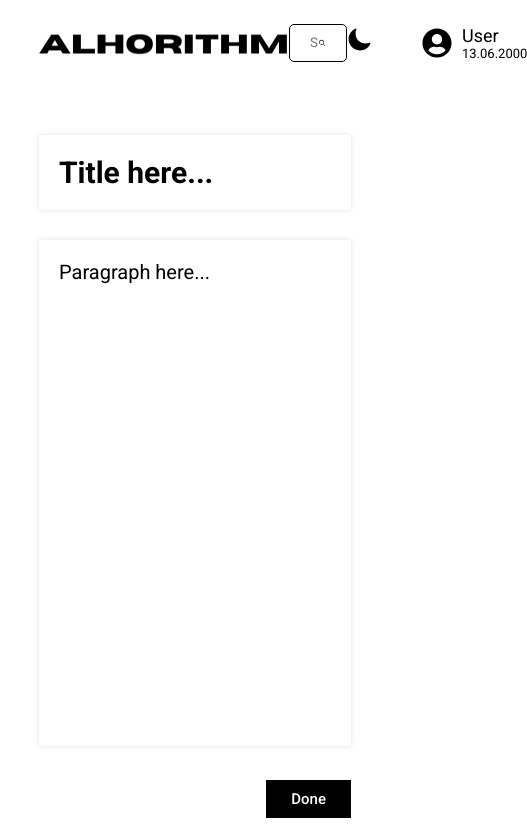
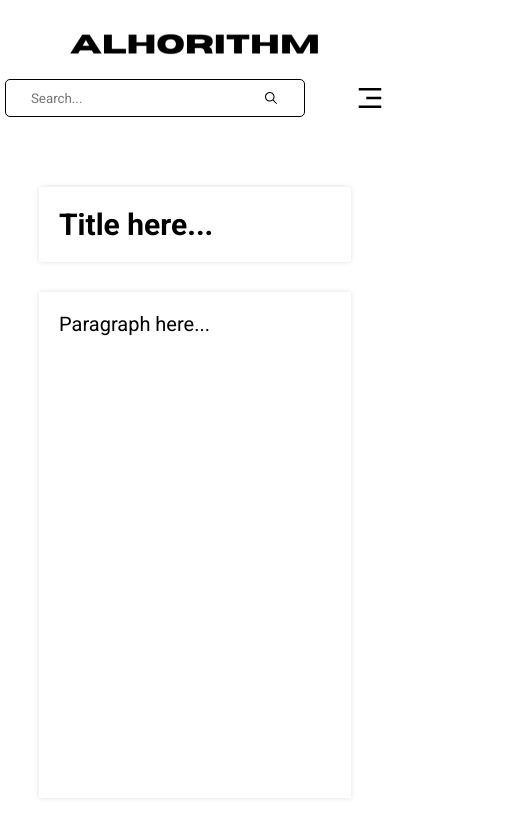
Before and after one commit to Mirazamn/Alhorithm-2.0, a React (Vite) app: page /new in a window 390 px wide. Shown: the top 830 px of the page, 527 px wide, since content can reach past the window. Built offline with nearby package versions, Linux system fonts and the light colour scheme; no server answers.

Commit message:
Mobile added

```diff
--- a/src/components/Article/component.jsx
+++ b/src/components/Article/component.jsx
@@ -1,7 +1,8 @@
-import { useParams } from 'react-router-dom';
+import { Link, useParams } from 'react-router-dom';
 import './style.css'
 import { useEffect, useState } from 'react';
 import axios from 'axios';
+import { IoChevronBack } from "react-icons/io5";
 
 import * as React from 'react';
 import CircularProgress from '@mui/material/CircularProgress';
@@ -33,6 +34,9 @@ function Article() {
 
   return (
     <div key={article.id} className="container article flex">
+      <header>
+        <Link className='icon' to={`/`}><IoChevronBack /></Link>
+      </header>
      <h1>{article.Title}</h1>
      <p>{article.paragraph}</p>
     </div>
@@ -40,24 +44,6 @@ function Article() {
 }
 
 export default Article;
-
-
-
-
-
-
-
-
-
-
-
-
-
-
-
-
-
-
 
 
 export function ArticleTemplate() {
--- a/src/components/Article/style.css
+++ b/src/components/Article/style.css
@@ -3,7 +3,7 @@
     align-items: flex-start;
     justify-content: center;
     gap: 20px;
-    padding: 50px 0 100px;
+    padding: 0 0 100px;
 }
 
 
@@ -66,3 +66,9 @@
     width: 100%;
     padding: 0 0 50px 0;
 }
+
+
+.article header .icon {
+    font-size: 40px;
+    color: #000;
+}
--- a/src/components/Card/component.jsx
+++ b/src/components/Card/component.jsx
@@ -58,6 +58,7 @@ function Card({ title, paragraph, id, onSelect }) {
                 justifyContent: 'center',
                 padding: 0
               }}
+              className='button'
               type="text">
               <FiMoreVertical size={24} />
             </Button>
--- a/src/components/Card/style.css
+++ b/src/components/Card/style.css
@@ -50,3 +50,15 @@
 .select {
     height: 60px;
 }
+
+
+@media (max-width: 500px) {
+    .card-wrapper {
+        height: 250px;
+    }
+
+
+    .button {
+        height: 100px !important;
+    }
+}
--- a/src/components/Header/component.jsx
+++ b/src/components/Header/component.jsx
@@ -5,6 +5,8 @@ import { FaUserCircle } from 'react-icons/fa';
 import { IoIosSearch } from "react-icons/io";
 import { IoMoon, IoSunnySharp } from "react-icons/io5";
 import { useState } from 'react';
+import { RiMenu3Fill } from "react-icons/ri";
+import { Link } from 'react-router-dom';
 
 
 function Header({ SearchValue }) {
@@ -21,11 +23,14 @@ function Header({ SearchValue }) {
   return (
     <header>
         <div className="container flex">
-            <img src={Logo} alt="Logo" width="250px" />
+            <Link className='logo' to={`/`}><img src={Logo} alt="Logo" width="250px" /></Link>
 
-            <div className="input-field flex">
-                <input type="text" name="" id="" placeholder='Search...' value={search} onChange={SearchChange}/>
-                <IoIosSearch className='icon'/>
+            <div className="flex wrapper">
+                <div className="input-field flex">
+                    <input type="text" name="" id="" placeholder='Search...' value={search} onChange={SearchChange}/>
+                    <IoIosSearch className='icon'/>
+                </div>
+                <RiMenu3Fill className='menu'/>
             </div>
 
             <div className='flex center'>
--- a/src/components/Header/style.css
+++ b/src/components/Header/style.css
@@ -1,5 +1,10 @@
 header {
     padding: 20px 0;
+}
+
+
+header .menu {
+    display: none;
 }
 
 
@@ -65,3 +70,31 @@ header .center {
     align-items: center;
     gap: 50px;
 }
+
+
+@media (max-width: 500px) {
+    header .menu {
+        display: inline-block;
+        font-size: 30px;
+    }
+
+
+    header .center {
+        display: none;
+    }
+
+
+    header > .flex {
+        flex-direction: column;
+        align-items: center;
+        justify-content: center;
+        gap: 10px;
+    }
+
+
+    header .wrapper {
+        justify-content: space-between;
+        align-items: center;
+        gap: 50px;
+    }
+}
```
